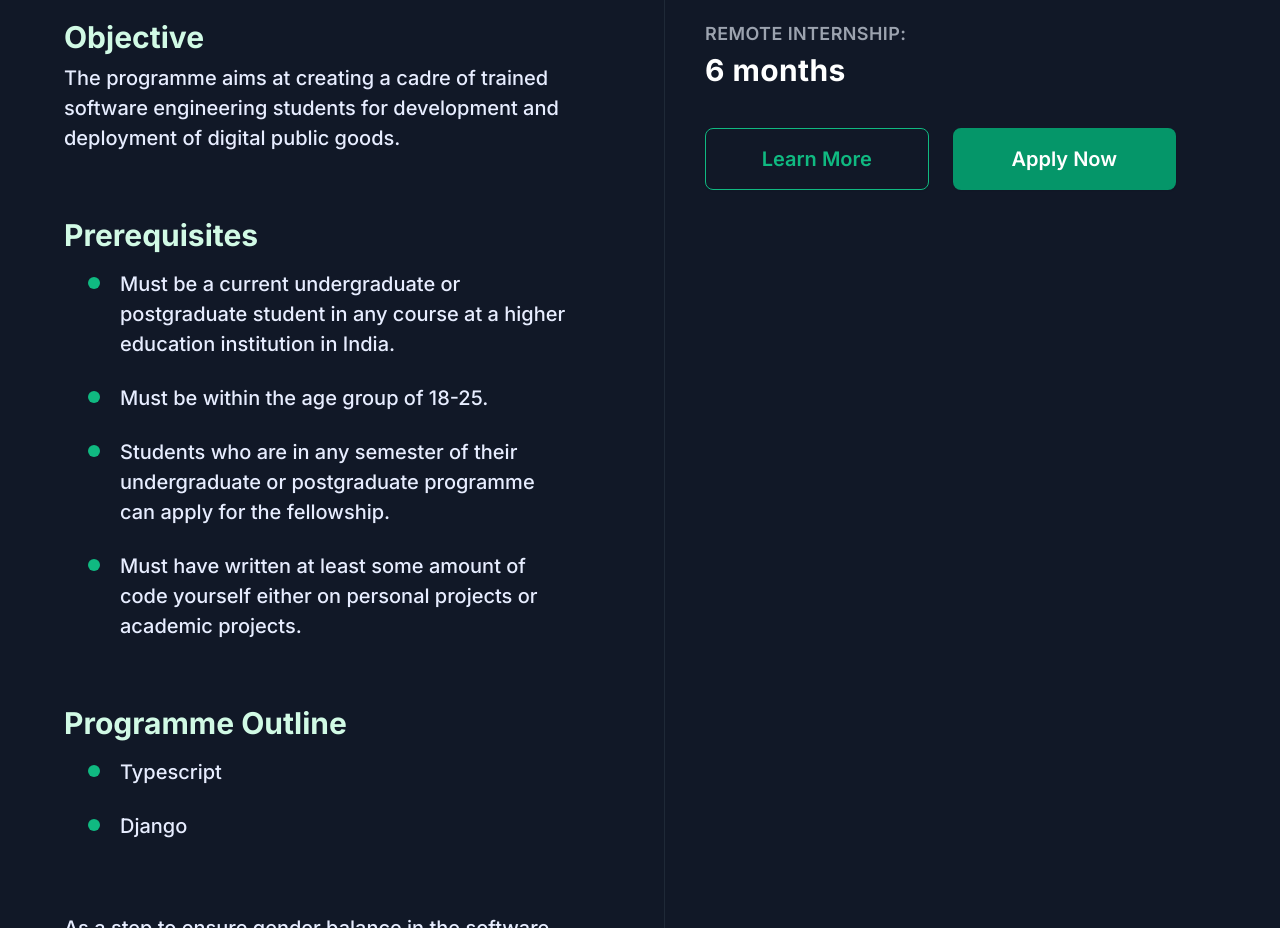
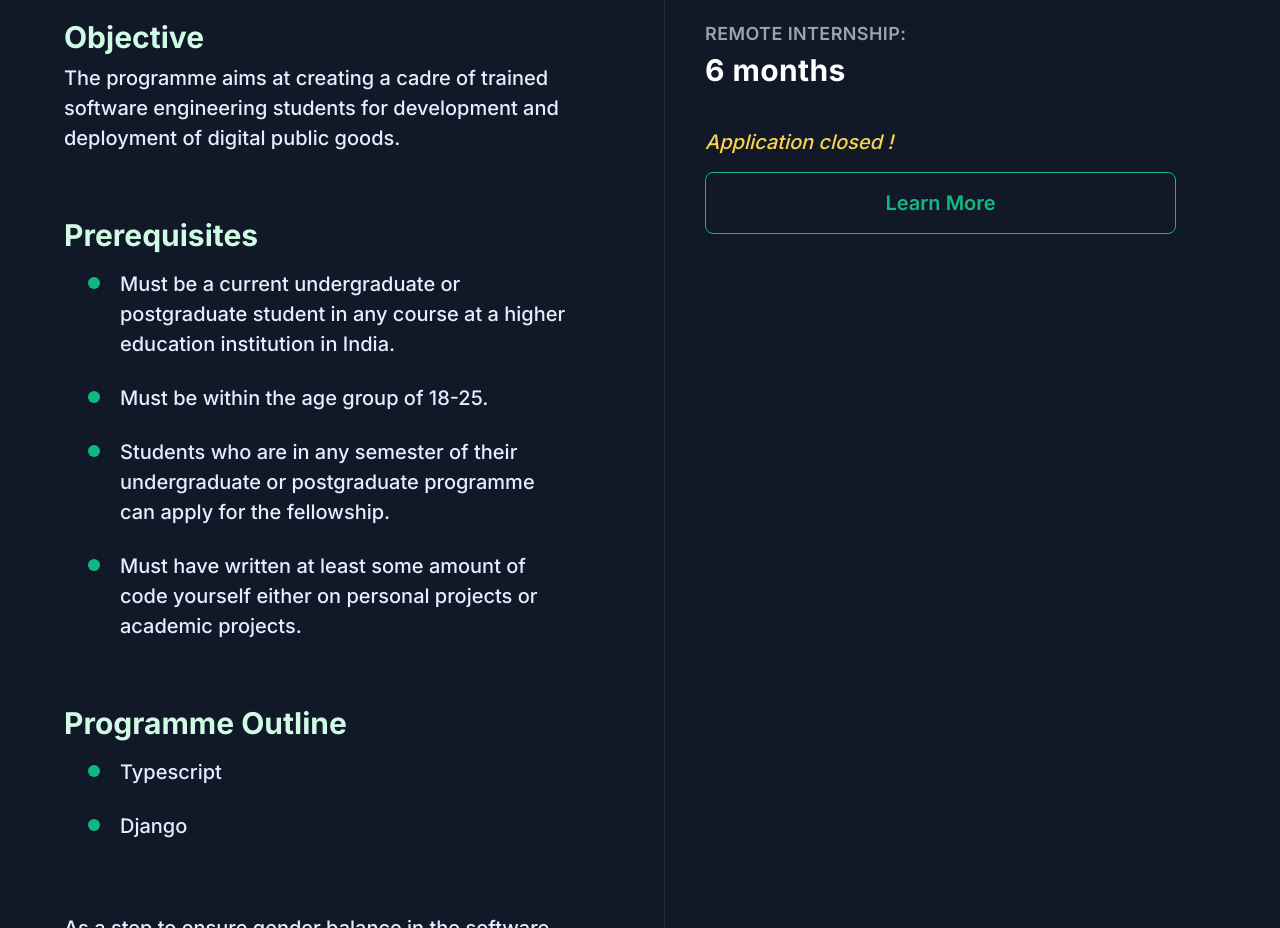
Before and after one commit to pupilfirst/gccc, a Next.js app: page / in a window 1280 px wide. Shown: the part 5980-6908 px from the top of the page. Built offline with nearby package versions, Linux system fonts and the light colour scheme.

Commit message:
Disable apply-now button (#3)

```diff
--- a/pages/index.js
+++ b/pages/index.js
@@ -584,21 +584,24 @@ export default function Home() {
                         </p>
                       </div>
                     </div>
+                    <p className="px-4 lg:px-10 2xl:px-16 lg:pb-4 mt-4 lg:mt-0 italic font-medium text-xl text-yellow-300">
+                      Application closed !
+                    </p>
                     <div className="flex space-x-4 lg:space-x-6 px-4 lg:px-10 2xl:px-16 lg:pb-10 mt-4 lg:mt-0">
                       <a
                         href="https://fullstack.gdc.network/"
                         target="_blank"
-                        className="block text-center bg-gray-900 border border-green-500 text-green-500 rounded-lg w-full text-base lg:text-xl font-semibold p-3 lg:px-6 lg:py-4 shadow-sm hover:bg-green-700 focus:outline-none focus:bg-green-500 focus:ring-2 focus:ring-offset-2 focus:ring-green-700"
+                        className="block text-center bg-gray-900 border border-green-500 text-green-500 rounded-lg w-full text-base lg:text-xl font-semibold p-3 lg:px-6 lg:py-4 shadow-sm hover:bg-green-700 focus:outline-none focus:text-white focus:bg-green-500 focus:ring-2 focus:ring-offset-2 focus:ring-green-700"
                       >
                         Learn More
                       </a>
-                      <a
+                      {/* <a
                         href="https://apply.gdc.network/"
                         target="_blank"
                         className="block text-center bg-green-600 rounded-lg w-full text-base lg:text-xl text-white font-semibold p-3 lg:px-6 lg:py-4 border border-transparent shadow-sm hover:bg-green-700 focus:outline-none focus:bg-green-500 focus:ring-2 focus:ring-offset-2 focus:ring-green-700"
                       >
                         Apply Now
-                      </a>
+                      </a> */}
                     </div>
                   </div>
                 </div>
```
